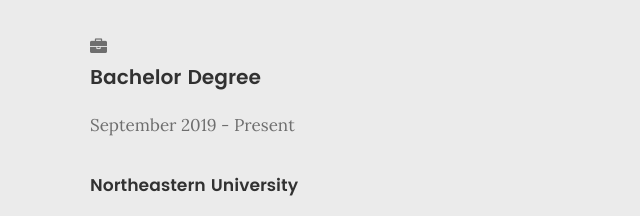
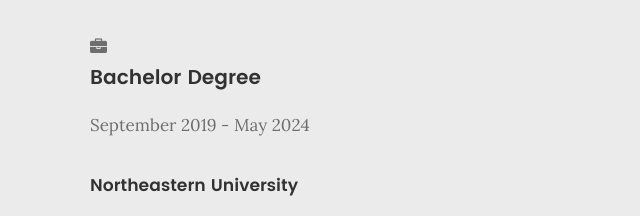
Before and after one commit to Astor730/Portfolio, a plain HTML site: page index.html in a window 1280 px wide. Shown: the part 2692-2908 px from the top of the page, 0-640 px from the left. Drawn offline with Linux system fonts and the light colour scheme; files whose address does not match are found by name.

Commit message:
Updated graduation date

```diff
--- a/index.html
+++ b/index.html
@@ -357,7 +357,7 @@
 
 				   <div class="timeline-header">
 					   <h3>Bachelor Degree</h3>
-					   <p>September 2019 - Present</p>
+					   <p>September 2019 - May 2024</p>
 				   </div>
 
 				   <div class="timeline-content">
```
